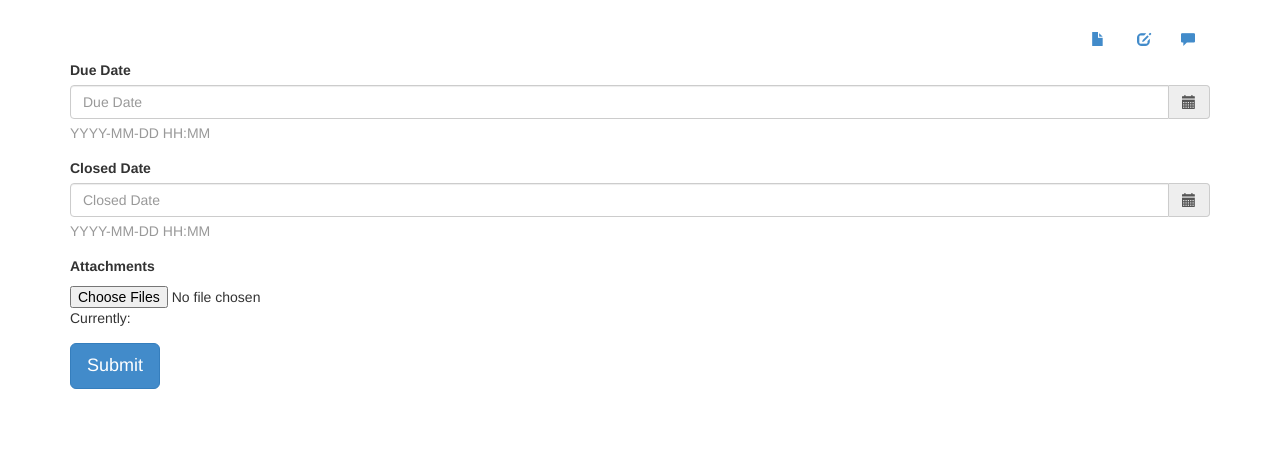
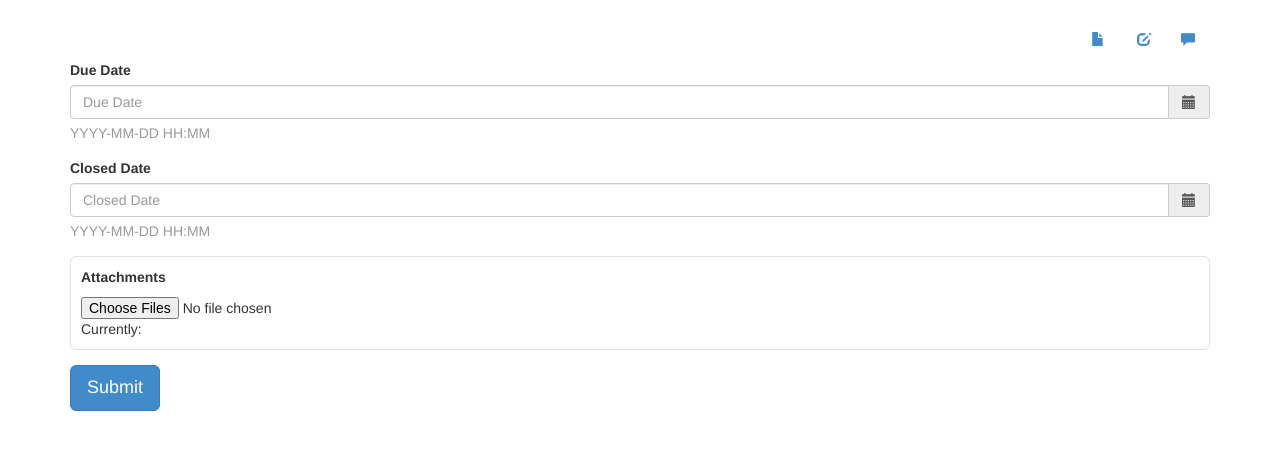
Before and after one commit to waterdotorg/help.Water, a Django app: template project/templates/tickets/edit.html in a window 1280 px wide. Shown: the part 52-502 px from the top of the page. Run offline with Django 3.2, Linux system fonts and the light colour scheme; the template is opened without the code that fills it, so the values that code supplies are empty; some libraries are stand-ins or nearby versions.

Commit message:
Replace ticket watch icon with star. Style added to attachment form wrapper

```diff
--- a/project/public/static-root/css/main.css
+++ b/project/public/static-root/css/main.css
@@ -70,3 +70,8 @@
 .ticket-comment-controls a {
   margin-right: 10px;
 }
+.attachments-form-wrapper {
+    padding: 10px;
+    border: 1px solid #E1E1E8;
+    border-radius: 6px;
+}
--- a/project/public/static/css/main.css
+++ b/project/public/static/css/main.css
@@ -70,3 +70,8 @@
 .ticket-comment-controls a {
   margin-right: 10px;
 }
+.attachments-form-wrapper {
+    padding: 10px;
+    border: 1px solid #E1E1E8;
+    border-radius: 6px;
+}
--- a/project/public/static/js/main.js
+++ b/project/public/static/js/main.js
@@ -74,14 +74,14 @@ $(document).ready(function () {
           },
           success: function(data, textStatus, jqXHR) {
               var c = $("#watch-ticket span").attr('class');
-              if (c == 'glyphicon glyphicon-eye-open') {
-                  $("#watch-ticket span").attr('class', 'glyphicon glyphicon-eye-close');
-                  $("#watch-ticket").attr('title', 'Unwatch')
-                                    .attr('data-original-title', 'Unwatch')
+              if (c == 'glyphicon glyphicon-star') {
+                  $("#watch-ticket span").attr('class', 'glyphicon glyphicon-star-empty');
+                  $("#watch-ticket").attr('title', 'Watch')
+                                    .attr('data-original-title', 'Watch')
                                     .tooltip('fixTitle');
               } else {
-                  $("#watch-ticket span").attr('class', 'glyphicon glyphicon-eye-open');
-                  $("#watch-ticket").attr('title', 'Watch')
+                  $("#watch-ticket span").attr('class', 'glyphicon glyphicon-star');
+                  $("#watch-ticket").attr('title', 'Unwatch')
                                     .attr('data-original-title', 'Unwatch')
                                     .tooltip('fixTitle');
               }
--- a/project/templates/fragments/tickets/menu.html
+++ b/project/templates/fragments/tickets/menu.html
@@ -2,7 +2,7 @@
   {% if selected_tab = 'comments' or selected_tab = 'view' %}
   <li class="pull-right">
     <a id="watch-ticket" class="ttip" title="{% if is_watching %}Unwatch{% else %}Watch{% endif %}" data-toggle="tooltip" data-placement="bottom" href="#">
-      <span class="glyphicon glyphicon-eye-{% if is_watching %}close{% else %}open{% endif %}"></span>
+      <span class="glyphicon glyphicon-star{% if not is_watching %}-empty{% endif %}"></span>
     </a>
   </li>
   {% endif %}
--- a/project/templates/tickets/create.html
+++ b/project/templates/tickets/create.html
@@ -27,7 +27,7 @@
     <p class="field-help text-muted">YYYY-MM-DD HH:MM</p>
   </div>
 
-  <div class="form-group">
+  <div class="attachments-form-wrapper form-group">
     <p><strong>Attachments</strong></p>
     <input id="id_attachments" type="file" name="attachments" multiple>
   </div>
--- a/project/templates/tickets/edit.html
+++ b/project/templates/tickets/edit.html
@@ -46,7 +46,7 @@
     <p class="field-help text-muted">YYYY-MM-DD HH:MM</p>
   </div>
 
-  <div class="form-group">
+  <div class="attachments-form-wrapper form-group">
     <p><strong>Attachments</strong></p>
     <input id="id_attachments" type="file" name="attachments" multiple>
     Currently: {% for ticket_attachment in ticket_attachments %}<a href="{{ ticket_attachment.attachment.url }}">{{ ticket_attachment }}</a>{% if not forloop.last %}, {% endif %}{% endfor %}
```
Also changed, not shown: project/public/static-root/js/main.js (+6 -6 lines).
